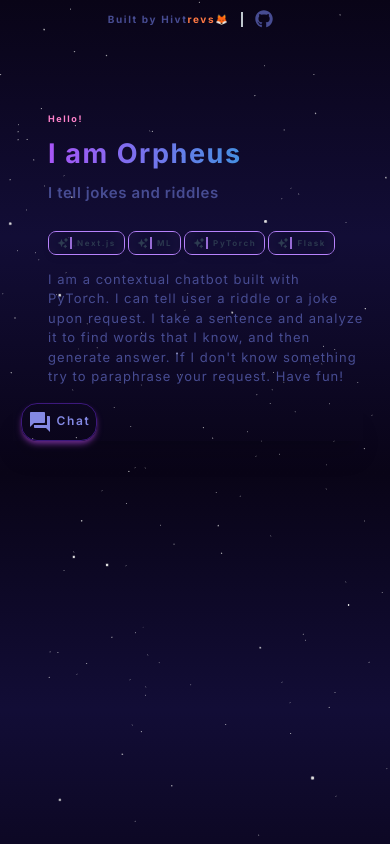
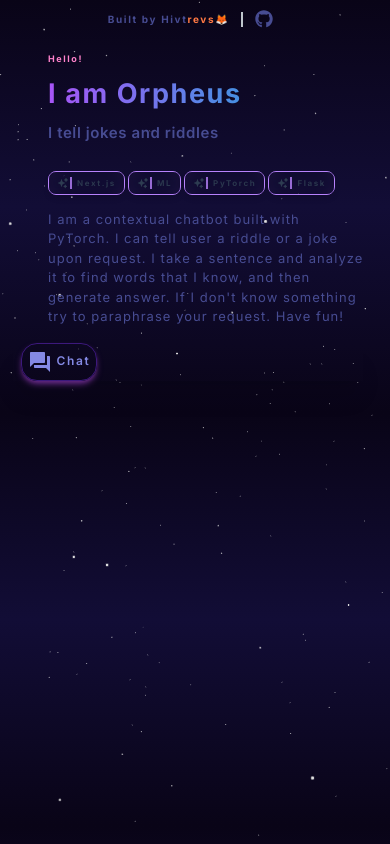
Before and after one commit to Hvitrevs/bot-react, a Next.js app: page / in a window 390 px wide. Built offline with nearby package versions, Linux system fonts and the light colour scheme.

Commit message:
ui improved for deployed app

```diff
--- a/app/components/Chatbot.tsx
+++ b/app/components/Chatbot.tsx
@@ -50,7 +50,7 @@ const Chatbot: React.FC = () => {
       } catch (error) {
         console.error('Sending message failed:', error);
       }
-    }, 2000); // 2 second delay
+    }, 1000); // 1 second delay
   };
 
   const messagesEndRef = useRef<HTMLDivElement>(null);
--- a/app/components/HeroFirst.tsx
+++ b/app/components/HeroFirst.tsx
@@ -16,7 +16,7 @@ const HeroFirst = () => {
   return (
     <>
       <div className='flex items-center flex-wrap'>
-        <div className='xxs:mt-20 md:mt-[1rem] xxs:pr-4 xxs:pl-2 md:pl-20 2xl:pl-6 xl:pl-20 xs:ml-[2rem]  md:pb-1 flex flex-col gap-2 z-[50] max-w-[1050px] '>
+        <div className='xxs:mt-5 md:mt-[1rem] xxs:pr-4 xxs:pl-2 md:pl-20 2xl:pl-6 xl:pl-20 xs:ml-[2rem]  md:pb-1 flex flex-col gap-2 z-[50] max-w-[1050px] '>
           <Header />
             <div className='md:h-6 md:mt-2 mb-4  flex md:gap-5 justify-start text-start  xs:gap-[3px] xs:h-4  xs:mt-2 xxs:mt-2 xxs:h-4 xxs:gap-[2px] '>
               <Widgets
```
